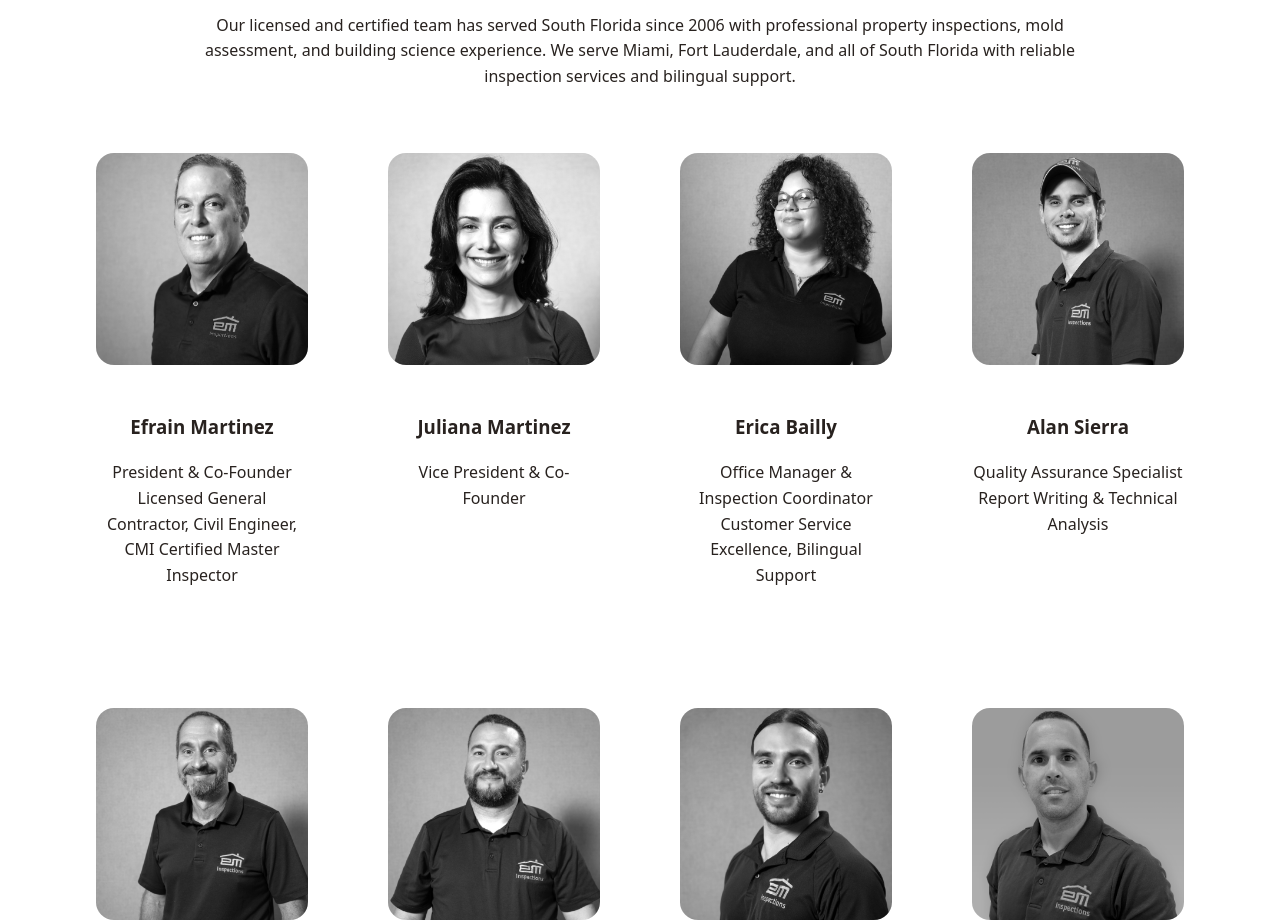
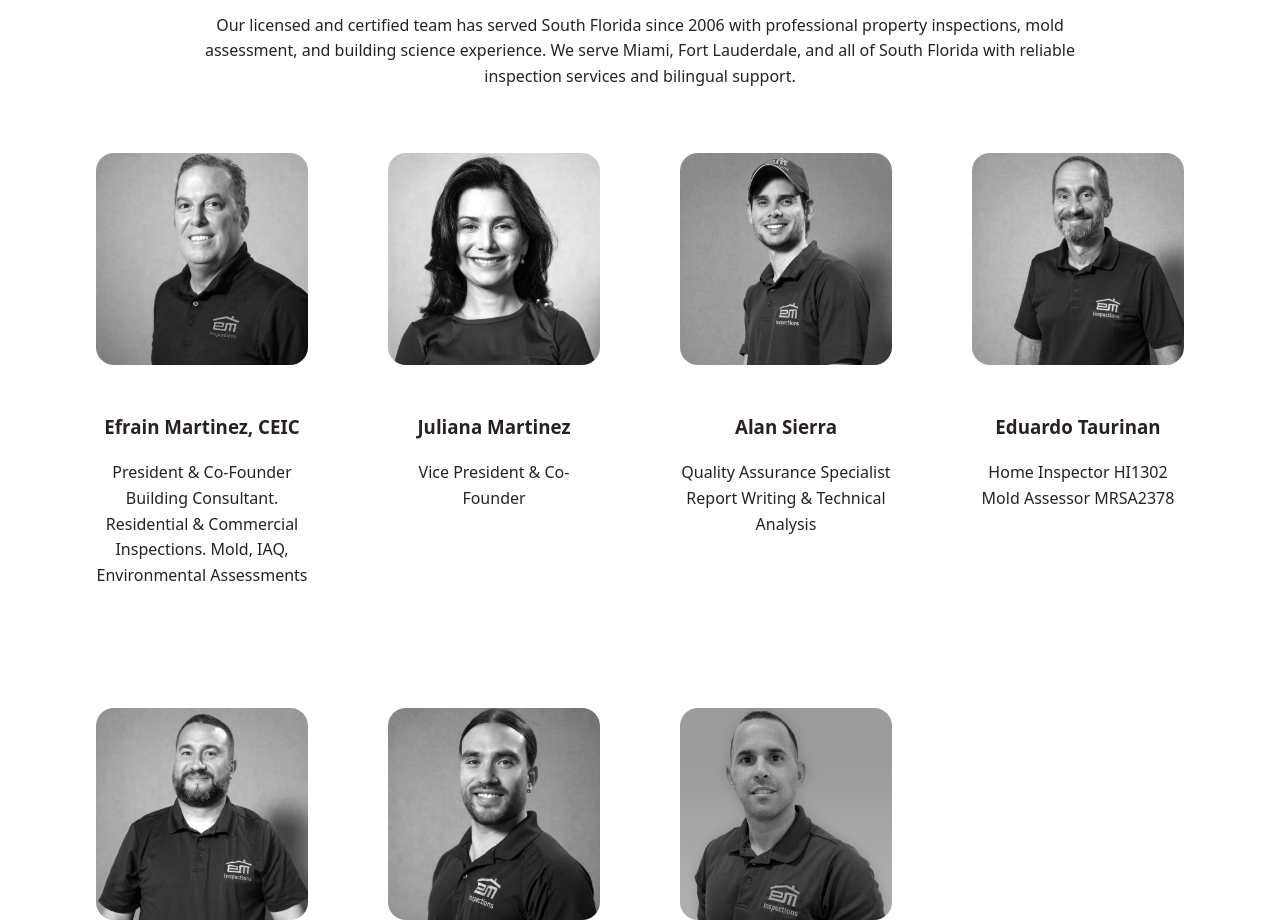
Before and after one commit to oliversierrab/emprofessionalservices.net, a website: page index.html in a window 1280 px wide. Shown: the part 4247-5168 px from the top of the page. Drawn offline with Linux system fonts and the light colour scheme.

Commit message:
Update Efrain Martinez's profile details in index.html and index.md; remove Erica Bailly's profile from both files

```diff
--- a/index.html
+++ b/index.html
@@ -718,18 +718,13 @@
             <div class="team-grid">
                 <div class="team-member">
                     <img src="/assets/efrain.png" alt="Efrain Martinez - Certified Home Inspector Miami">
-                    <h3>Efrain Martinez</h3>
-                    <p>President & Co-Founder<br>Licensed General Contractor, Civil Engineer, CMI Certified Master Inspector</p>
+                    <h3>Efrain Martinez, CEIC</h3>
+                    <p>President & Co-Founder<br> Building Consultant. Residential & Commercial Inspections. Mold, IAQ, Environmental Assessments</p>
                 </div>
                 <div class="team-member">
                     <img src="/assets/juliana.png" alt="Juliana Martinez - Home Inspection Specialist">
                     <h3>Juliana Martinez</h3>
                     <p>Vice President & Co-Founder</p>
-                </div>
-                <div class="team-member">
-                    <img src="/assets/erica.png" alt="Erica Bailly - Office Manager">
-                    <h3>Erica Bailly</h3>
-                    <p>Office Manager & Inspection Coordinator<br>Customer Service Excellence, Bilingual Support</p>
                 </div>
                 <div class="team-member">
                     <img src="/assets/alan.png" alt="Alan Sierra - Quality Assurance">
```
Also changed, not shown: index.md (+1 -5 lines).
